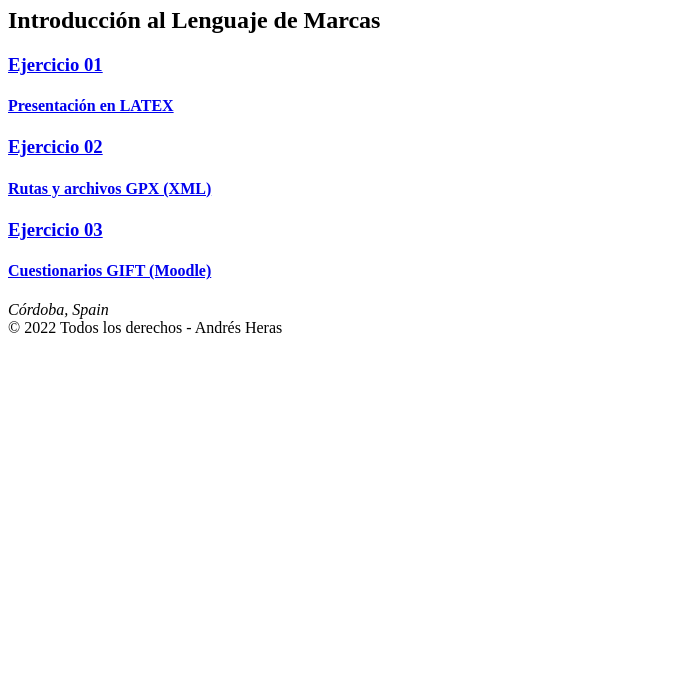
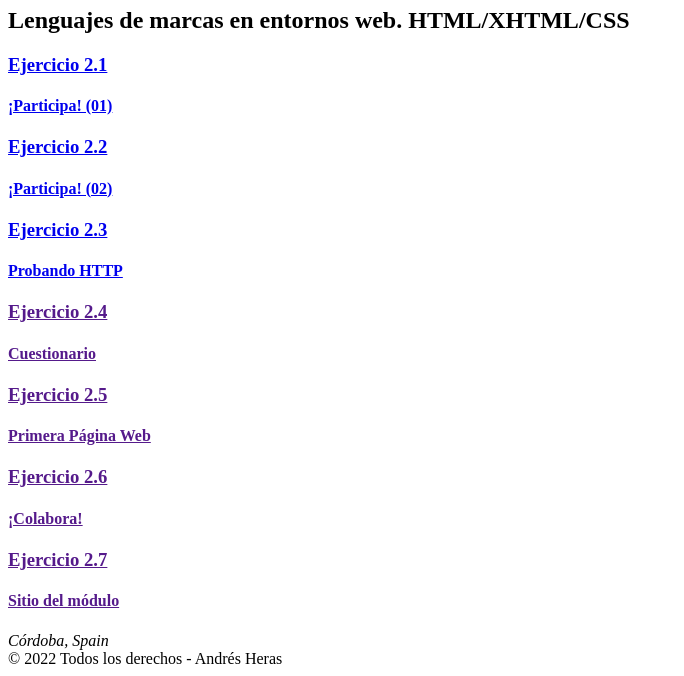
Before and after one commit to q92helea/AndresHeras.io, a plain HTML site: page ac/U01 - copia.html in a window 1280 px wide. Shown: the part 225-901 px from the top of the page, without its empty margins (0-684 px from the left). Before the commit the page ends 800 px from the top, so only its background shows below. Drawn offline with Linux system fonts and the light colour scheme.

Commit message:
U02 CSS acabado

```diff
--- a/ac/U01 - copia.html
+++ b/ac/U01 - copia.html
@@ -165,7 +165,7 @@ header label {
         <nav class="menu">
             <ul>
                 <li> <a href="../../lm/index.html">Inicio</a></li>
-                <li> <a href="../ac/U02.html">Unidad 02</a></li>
+                <li> <a href="../ac/U01.html">Unidad 01</a></li>
                 <li><a href="../ac/U03.1.EC.html">Unidad 03</a></li>
                 <li><a href="../ac/U04.html">Unidad 04</a>
                 <li><a href="../ac/UD05.html">Unidad 05</a></li>
@@ -174,34 +174,72 @@ header label {
         </nav>
     </header>
     <hgroup>
-        <h1>UNIDAD 01</h1>
-        <h2>Introducción al Lenguaje de Marcas</h2>
+        <h1>UNIDAD 02</h1>
+        <h2>Lenguajes de marcas en entornos web. HTML/XHTML/CSS</h2>
     </hgroup>
     <section>
 
         <article class="grid-item descarga">
-            <a href="rU01/Ejercicio U1.01.pdf"  target="_blank">
+<a href="https://moodle.iesgrancapitan.org/mod/forum/discuss.php?d=613"
+            target="_blank"
+            rel="noopener noreferrer">
                 <hgroup>
-                    <h3>Ejercicio 01</h3>
-                    <h4>Presentación en LATEX</h4>
+                    <h3>Ejercicio 2.1</h3>
+                    <h4>¡Participa! (01)</h4>
                 </hgroup>
             </a>
         </article>
 
-        <article class="grid-item"> <a href="../ac/rU01/Ejercicio U1.02.pdf"  target="_blank" rel="noopener noreferrer">
+        <article class="grid-item"> <a href="../ac/rU01/Ejercicio U1.02.pdf">
                 <hgroup>
-                    <h3> Ejercicio 02 </h3>
-                    <h4>Rutas y archivos GPX (XML)</h4>
+                    <h3>Ejercicio 2.2</h3>
+                    <h4>¡Participa! (02)</h4>
                 </hgroup>
             </a></article>
 
-        <article class="grid-item"><a href="../ac/rU01/Ejerccio U1.03.txt">
+        <article class="grid-item"><a href="../practicas/U02/Ejercicio U0203.pdf" >
                 <hgroup>
-                    <h3>Ejercicio 03</h3>
-                    <h4>Cuestionarios GIFT (Moodle)</h4>
+                    <h3>Ejercicio 2.3</h3>
+                    <h4>Probando HTTP</h4>
                 </hgroup>
             </a>
         </article>
+        <article class="grid-item"><a href=""
+            target="_blank"
+            rel="noopener noreferrer">
+            <hgroup>
+                <h3>Ejercicio 2.4</h3>
+                <h4>Cuestionario</h4>
+            </hgroup>
+        </a>
+    </article>
+    <article class="grid-item"><a href=""
+        target="_blank"
+        rel="noopener noreferrer">
+        <hgroup>
+            <h3>Ejercicio 2.5</h3>
+            <h4>Primera Página Web</h4>
+        </hgroup>
+    </a>
+</article>
+<article class="grid-item"><a href=""
+    target="_blank"
+    rel="noopener noreferrer">
+    <hgroup>
+        <h3>Ejercicio 2.6</h3>
+        <h4>¡Colabora!</h4>
+    </hgroup>
+</a>
+</article>
+<article class="grid-item"><a href=""
+    target="_blank"
+    rel="noopener noreferrer">
+    <hgroup>
+        <h3>Ejercicio 2.7</h3>
+        <h4>Sitio del módulo</h4>
+    </hgroup>
+</a>
+</article>
     </section>
 
     <footer>
```
Also changed, not shown: ac/U02.html (+221 -36 lines), 1 other file.
